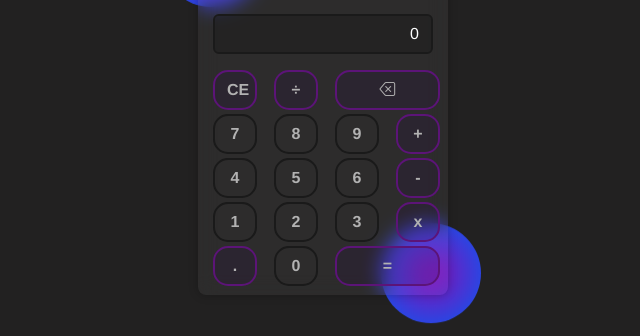
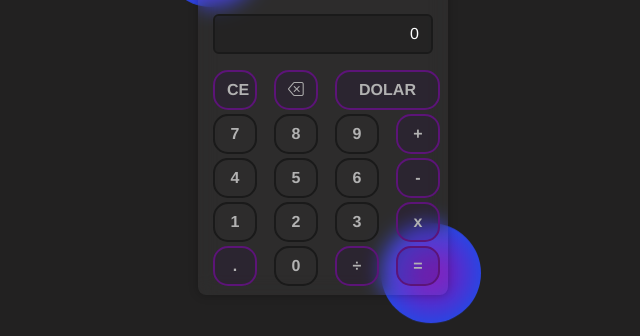
Before and after one commit to RodrigoProgram22/calculadora-angular, an Angular app: page / in a window 1280 px wide. Shown: the part 285-621 px from the top of the page, without its empty margins (319-959 px from the left). Built offline with nearby package versions, Linux system fonts and the light colour scheme; no server answers.

Commit message:
Se agrego la funcion de multiplicar en dolares.

```diff
--- a/src/app/app.component.html
+++ b/src/app/app.component.html
@@ -7,9 +7,7 @@
         <div class="card-inner text-center">
           <div class="card-body">
             <header>
-              <h1 class="card-title text-center fuente1 my-2">
-                Calculadora
-              </h1>
+              <h1 class="card-title text-center fuente1 my-2">Calculadora</h1>
             </header>
             <input
               id="calculadora"
@@ -26,21 +24,16 @@
                 </button>
               </div>
               <div class="col-3">
-                <button class="btn btn-primary btn-block" (click)="divid()">
-                  ÷
+                <button class="btn btn-primary btn-block" (click)="borrarUltimoNum()">
+                  <i class="bi bi-backspace"></i>
                 </button>
               </div>
-              <!-- <div class="col-3">
-                <button class="btn btn-secondary btn-block" (click)="porcentaje()" disabled>
-                  %
-                </button>
-              </div> -->
               <div class="col-6 delete">
                 <button
                   class="btn btn-primary btn-block"
-                  (click)="borrarUltimoNum()"
+                  (click)="dolar()"
                 >
-                  <i class="bi bi-backspace"></i>
+                  DOLAR
                 </button>
               </div>
             </div>
@@ -112,10 +105,7 @@
             </div>
             <div class="row my-1">
               <div class="col-3">
-                <button
-                  class="btn btn-primary btn-block"
-                  (click)="sumNum('.')"
-                >
+                <button class="btn btn-primary btn-block" (click)="sumNum('.')">
                   .
                 </button>
               </div>
@@ -124,7 +114,12 @@
                   0
                 </button>
               </div>
-              <div class="col-3 igual">
+              <div class="col-3">
+                <button class="btn btn-primary btn-block" (click)="divid()">
+                  ÷
+                </button>
+              </div>
+              <div class="col-3">
                 <button class="btn btn-primary btn-block" (click)="resultado()">
                   =
                 </button>
--- a/src/app/app.component.ts
+++ b/src/app/app.component.ts
@@ -1,5 +1,5 @@
 import { Component } from '@angular/core';
-
+import { HttpClient } from '@angular/common/http';
 @Component({
   selector: 'app-root',
   templateUrl: './app.component.html',
@@ -7,7 +7,19 @@ import { Component } from '@angular/core';
 })
 export class AppComponent {
   title = 'calculadora-angular';
+  valorDolar!: number;
   valorMostrar: any = '';
+  constructor(private http: HttpClient) {
+    this.obtenerValorDolar();
+  }
+
+  obtenerValorDolar() {
+    const apiUrl = 'https://api.bluelytics.com.ar/v2/latest';
+    this.http.get<any>(apiUrl).subscribe((data) => {
+      // Aquí puedes acceder a los datos obtenidos de la API
+      this.valorDolar = data.blue.value_avg;
+    });
+  }
 
   sumNum(x: any) {
     if (this.valorMostrar == 'Error!') {
@@ -31,7 +43,14 @@ export class AppComponent {
   reset() {
     this.valorMostrar = '';
   }
-
+  dolar() {
+    try {
+      this.valorMostrar = eval(this.valorMostrar);
+      this.valorMostrar = this.valorMostrar * this.valorDolar;
+    } catch (error) {
+      this.valorMostrar = 'Error!';
+    }
+  }
   eliminarUltimaLetra(texto: string): string {
     if (texto.length === 0) {
       return texto;
--- a/src/app/app.module.ts
+++ b/src/app/app.module.ts
@@ -1,6 +1,6 @@
 import { NgModule } from '@angular/core';
 import { BrowserModule } from '@angular/platform-browser';
-
+import { HttpClientModule } from '@angular/common/http';
 import { AppRoutingModule } from './app-routing.module';
 import { AppComponent } from './app.component';
 import { FooterComponent } from './components/footer/footer.component';
@@ -11,7 +11,7 @@ import { FooterComponent } from './components/footer/footer.component';
     FooterComponent
   ],
   imports: [
-    BrowserModule,
+    BrowserModule,HttpClientModule,
     AppRoutingModule
   ],
   providers: [],
```
Lines whose indentation alone changed are shown as unchanged.
